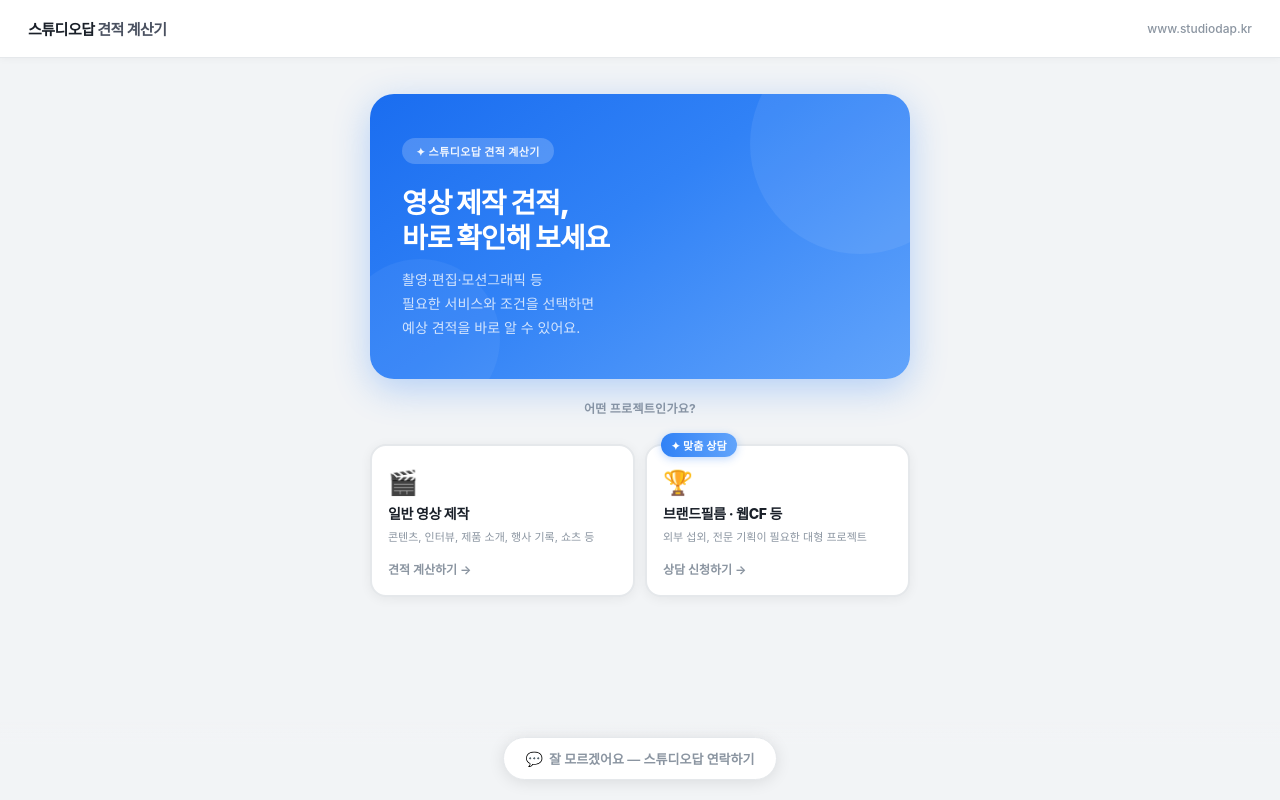
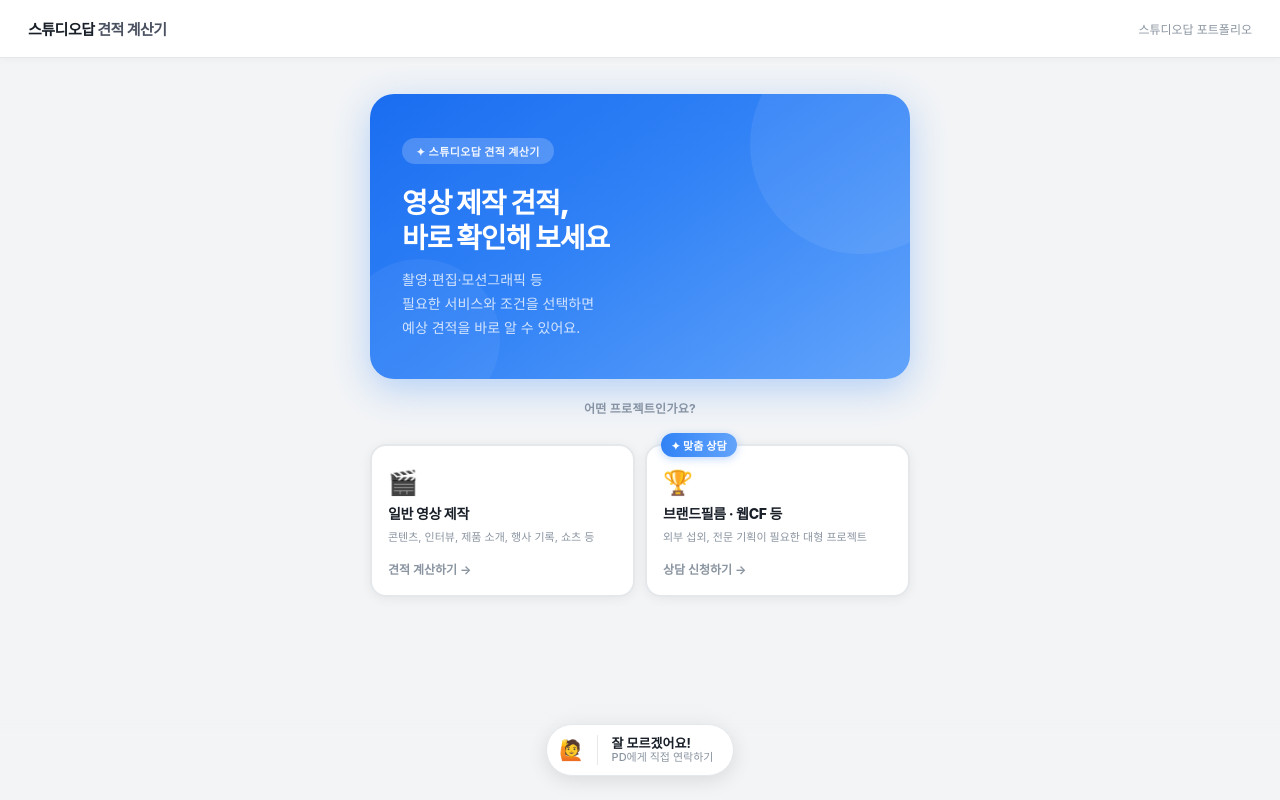
Before and after one commit to Younguk06/studiodap-calculator, a plain HTML site: page index.html in a window 1280 px wide. Drawn offline with Linux system fonts and the light colour scheme; a web font is replaced by a local one.

Commit message:
Add files via upload

```diff
--- a/index.html
+++ b/index.html
@@ -461,34 +461,66 @@
       position: fixed;
       bottom: 0; left: 0; right: 0;
       z-index: 20;
-      background: linear-gradient(to top, rgba(242,244,246,1) 70%, rgba(242,244,246,0));
-      padding: 16px 20px 20px;
+      background: linear-gradient(to top, rgba(242,244,246,1) 65%, rgba(242,244,246,0));
+      padding: 20px 20px 24px;
       display: flex;
       justify-content: center;
     }
     .btn-contact {
       display: inline-flex;
-      align-items: center;
-      gap: 6px;
-      padding: 11px 22px;
+      align-items: stretch;
+      gap: 0;
+      padding: 0;
       background: var(--surface);
       border: 1.5px solid var(--border);
       border-radius: 99px;
-      color: var(--muted);
-      font-size: 13px; font-weight: 600;
       cursor: pointer;
       text-decoration: none;
       font-family: inherit;
-      box-shadow: 0 2px 16px rgba(0,0,0,.10);
-      transition: all .18s;
+      box-shadow: 0 4px 20px rgba(0,0,0,.11);
+      transition: all .2s;
       white-space: nowrap;
+      overflow: hidden;
     }
     .btn-contact:hover {
       border-color: var(--accent);
-      color: var(--accent);
-      box-shadow: 0 4px 20px rgba(49,130,246,.18);
-    }
-    .btn-contact .ico { font-size: 14px; }
+      box-shadow: 0 6px 24px rgba(49,130,246,.18);
+      transform: translateY(-1px);
+    }
+    .btn-contact-icon {
+      display: flex;
+      align-items: center;
+      justify-content: center;
+      width: 50px;
+      font-size: 20px;
+      flex-shrink: 0;
+    }
+    .btn-contact-divider {
+      width: 1px;
+      background: var(--border);
+      margin: 10px 0;
+      flex-shrink: 0;
+    }
+    .btn-contact-texts {
+      display: flex;
+      flex-direction: column;
+      align-items: flex-start;
+      justify-content: center;
+      gap: 2px;
+      padding: 12px 20px 12px 14px;
+    }
+    .btn-contact-main {
+      font-size: 13px;
+      font-weight: 700;
+      color: var(--text);
+      line-height: 1;
+    }
+    .btn-contact-sub {
+      font-size: 11px;
+      font-weight: 500;
+      color: var(--muted);
+      line-height: 1;
+    }
 
     /* ── Contact Modal ── */
     .contact-modal-overlay {
@@ -757,7 +789,7 @@
 
 <header>
   <div class="logo" onclick="restart()">스튜디오답 <span class="logo-sub">견적 계산기</span></div>
-  <a class="header-link" href="https://www.studiodap.kr" target="_blank">www.studiodap.kr</a>
+  <a class="header-link" href="https://www.studiodap.kr/portfolio" target="_blank">스튜디오답 포트폴리오</a>
 </header>
 
 <main>
@@ -1090,8 +1122,12 @@
 <!-- ── 하단 고정 버튼 ── -->
 <div class="contact-footer">
   <button class="btn-contact" onclick="showContactModal()">
-    <span class="ico">💬</span>
-    잘 모르겠어요 — 스튜디오답 연락하기
+    <div class="btn-contact-icon">🙋</div>
+    <div class="btn-contact-divider"></div>
+    <div class="btn-contact-texts">
+      <span class="btn-contact-main">잘 모르겠어요!</span>
+      <span class="btn-contact-sub">PD에게 직접 연락하기</span>
+    </div>
   </button>
 </div>
 
```
